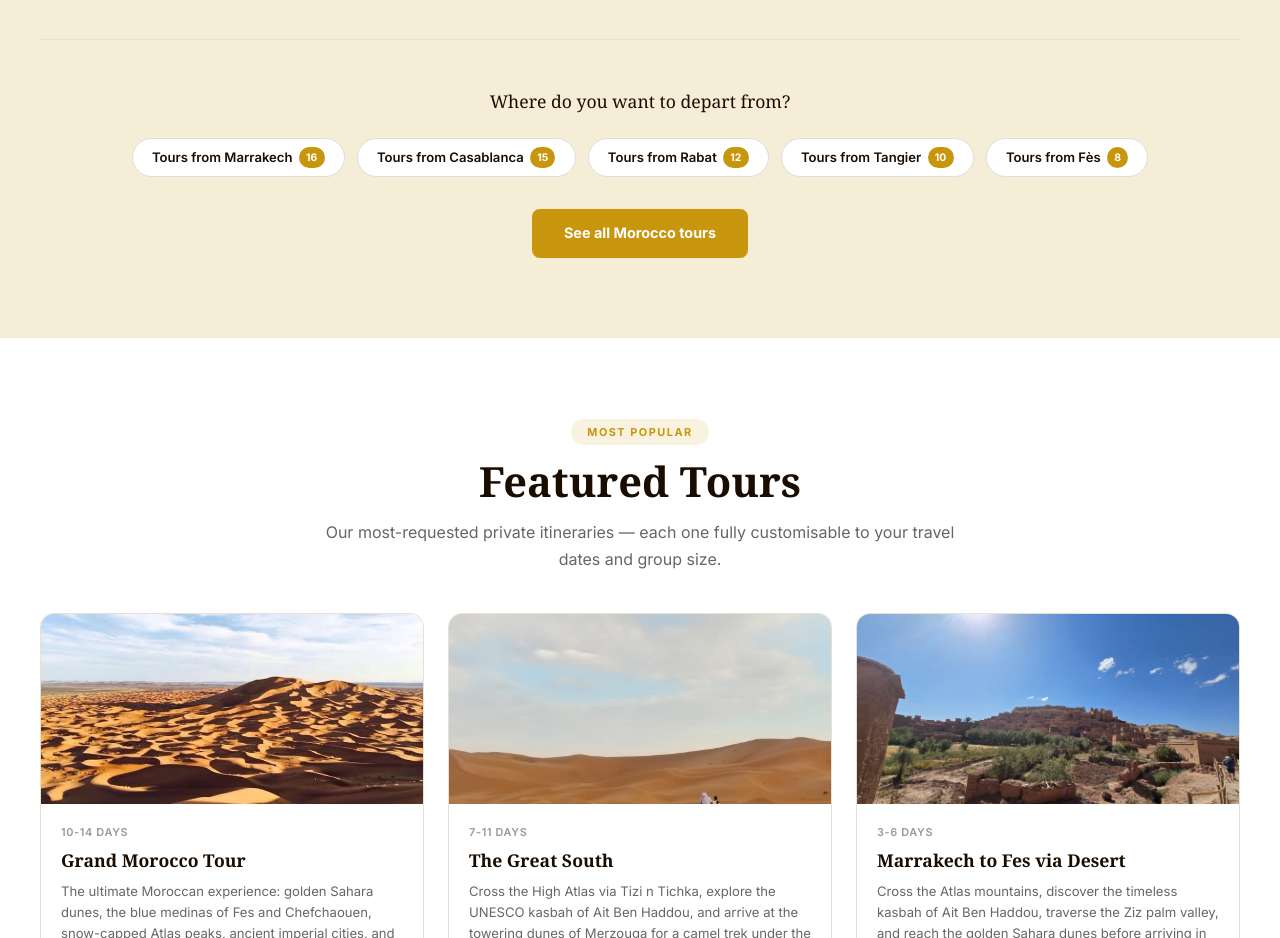
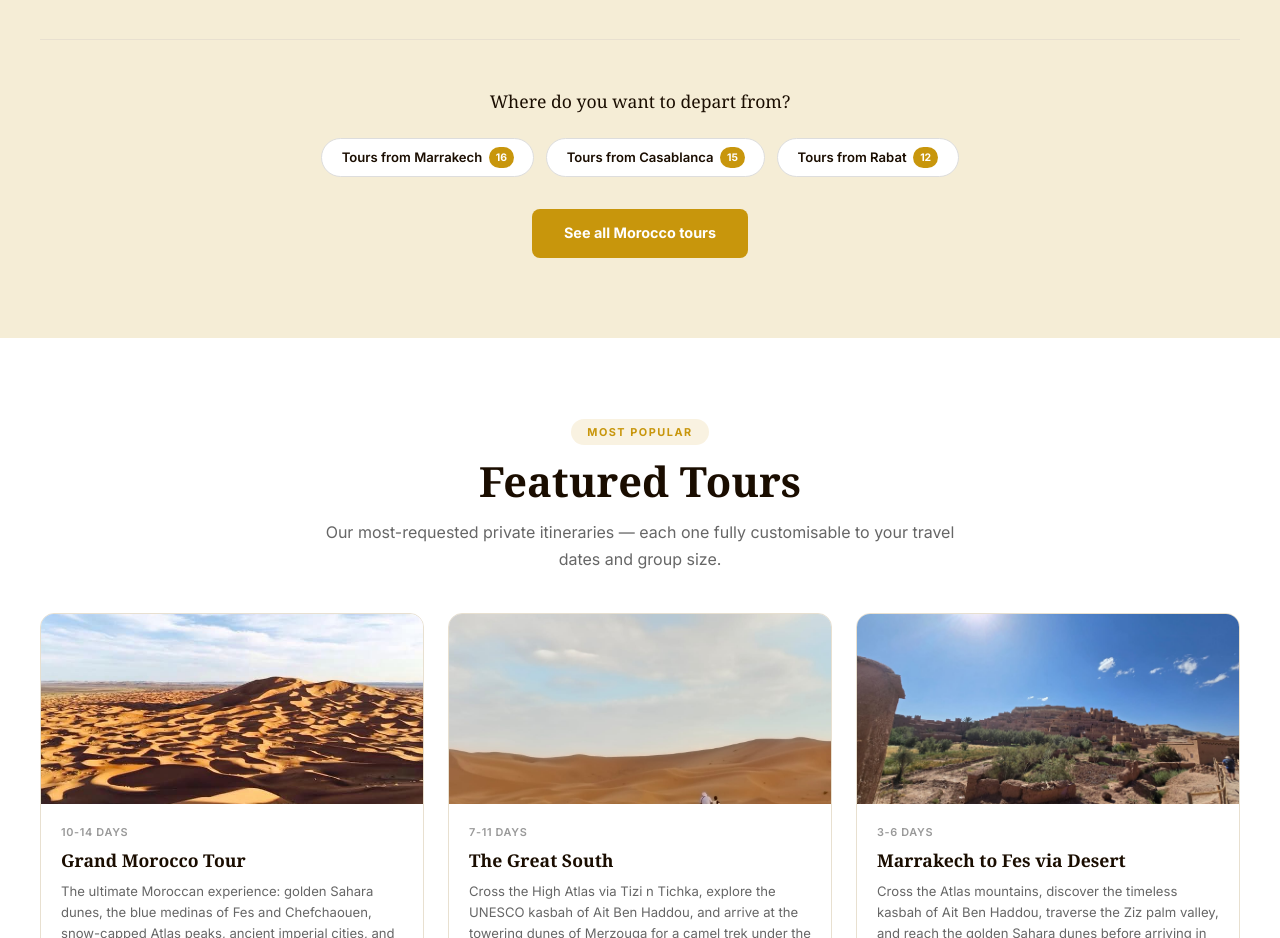
Before and after one commit to medlinkaccess/Elbo-Tours, a Next.js app: page /en in a window 1280 px wide. Shown: the part 2780-3718 px from the top of the page. Built offline with nearby package versions, Linux system fonts and the light colour scheme; a web font is replaced by a local one.

Commit message:
fix: rebuild homepage with correct UTF-8 (arrows, stars, em dashes), remove Tangier/Fes cities

```diff
--- a/app/[locale]/page.tsx
+++ b/app/[locale]/page.tsx
@@ -43,8 +43,6 @@ const CITIES = [
   { name:'Marrakech', count:16 },
   { name:'Casablanca', count:15 },
   { name:'Rabat', count:12 },
-  { name:'Tangier', count:10 },
-  { name:'Fès', count:8 },
 ];
 
 const STATS_NUMS = ['6+','24','7','5★'];
@@ -170,7 +168,7 @@ export default function Home() {
         .divider { border:none; border-top:1px solid #e8e0d0; margin:3rem 0; }
         .mt-2 { margin-top:2rem; }
 
-        /* ── ABOUT + SERVICES section ── */
+        /* -- ABOUT + SERVICES section -- */
         .about-grid { display:grid; grid-template-columns:1fr 1fr; gap:3rem; align-items:center; margin-bottom:3rem; }
         @media(max-width:768px){ .about-grid { grid-template-columns:1fr; } }
         .about-img-wrap { position:relative; }
```
